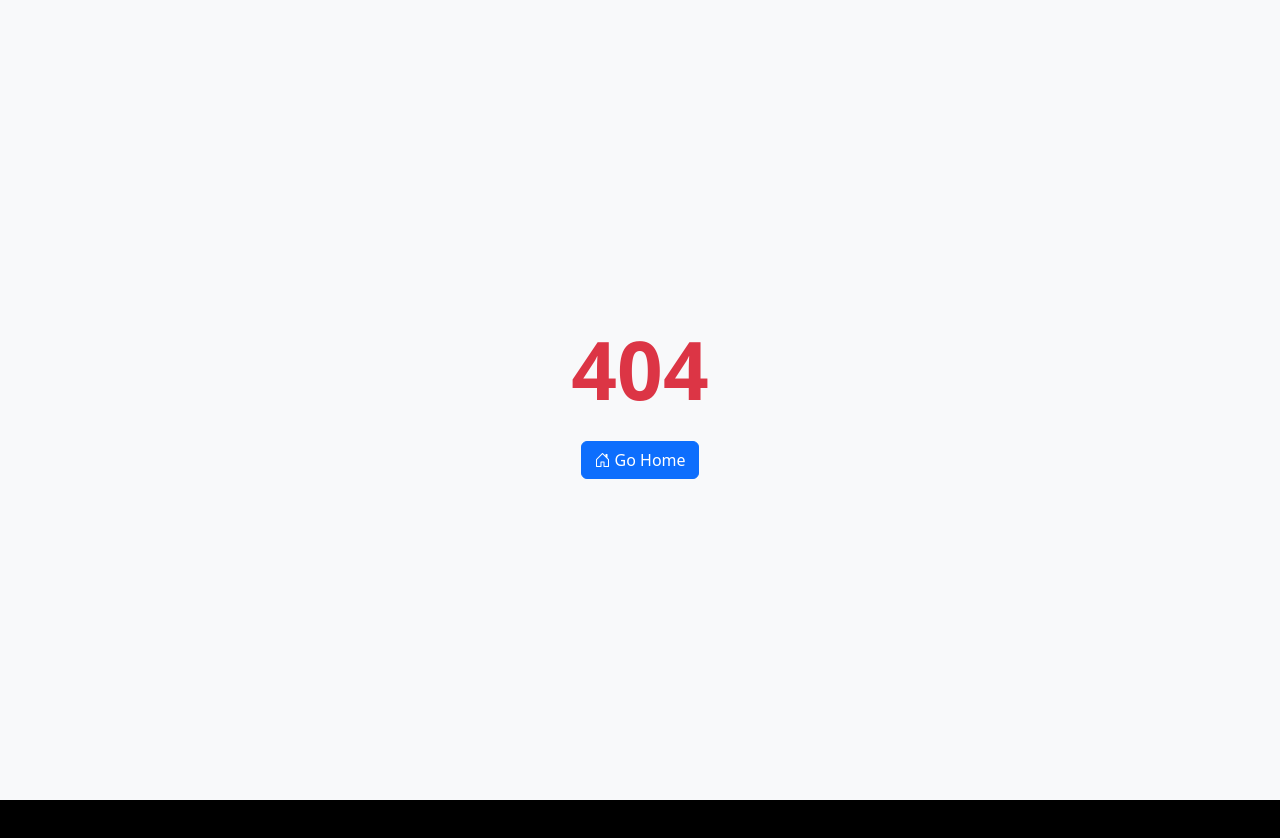
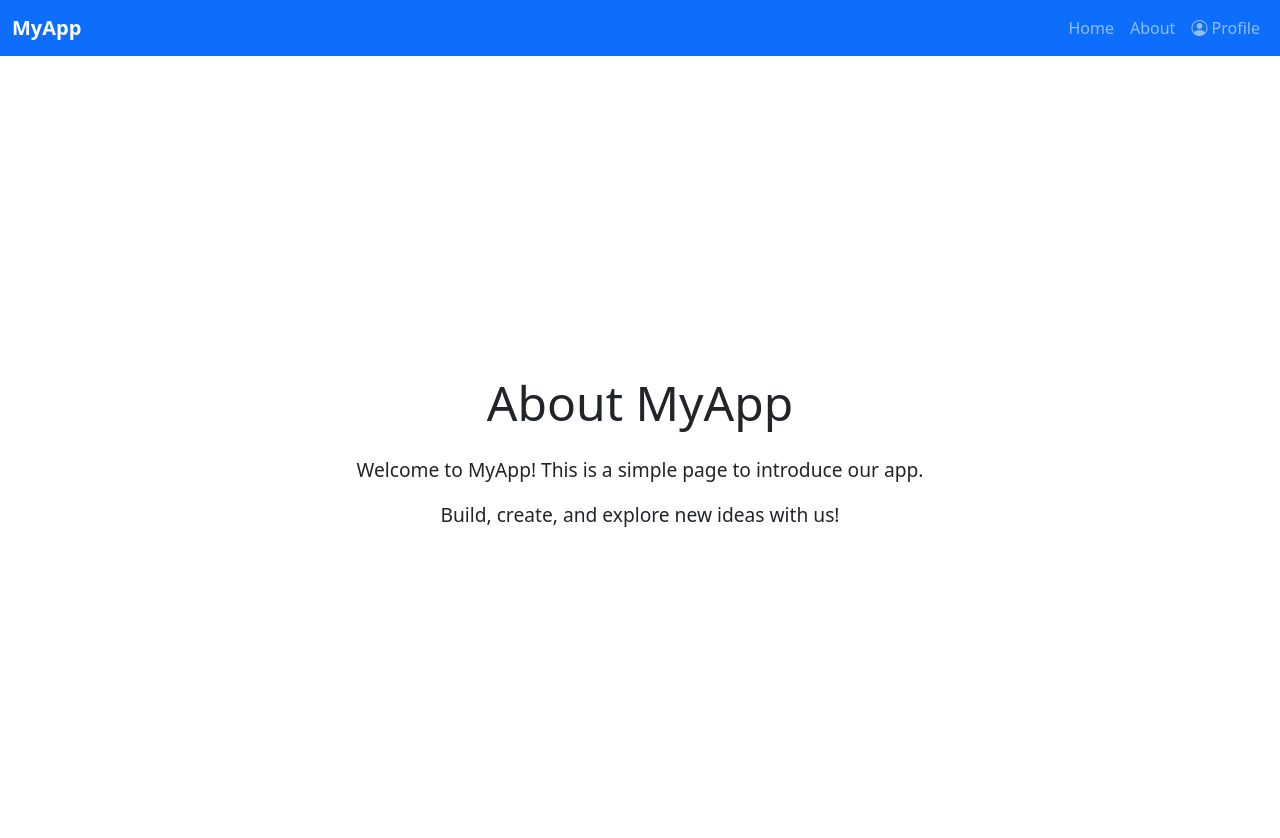
Before and after one commit to Hady-Taha/vue-base, a Vue app: page /about in a window 1280 px wide. Before the commit this address had no page. Shown: the top 838 px of the page. Before the commit the page ends 800 px from the top, so only its background shows below. Built offline with nearby package versions, Linux system fonts and the light colour scheme.

Commit message:
Refactor Home view and add About page with Navbar integration

```diff
--- a/src/App.vue
+++ b/src/App.vue
@@ -1,3 +1,8 @@
+<script setup>
+    import Navbar from './components/Navbar.vue'
+</script>
+
 <template>
-<router-view />
+    <Navbar />
+    <router-view />
 </template>
--- a/src/components/Navbar.vue
+++ b/src/components/Navbar.vue
@@ -32,9 +32,6 @@
             <router-link class="nav-link" to="/about">About</router-link>
           </li>
           <li class="nav-item">
-            <router-link class="nav-link" to="/contact">Contact</router-link>
-          </li>
-          <li class="nav-item">
             <router-link class="nav-link" to="/profile">
               <i class="bi bi-person-circle"></i> Profile
             </router-link>
--- a/src/router/index.js
+++ b/src/router/index.js
@@ -1,6 +1,7 @@
 import {createRouter,createWebHistory} from 'vue-router'
 import useAuthStore from '../stores/auth';
 import Home from '../views/Home.vue';
+import About from '../views/About.vue';
 import NotFound from '../views/NotFound.vue';
 
 // Define routes
@@ -9,6 +10,11 @@ const routes = [
         path: '/',
         name: 'Home',
         component: Home
+    },
+    {
+        path: '/about',
+        name: 'About',
+        component: About
     },
     {
         path: '/:pathMatch(.*)*',
--- /dev/null
+++ b/src/views/About.vue
@@ -0,0 +1,30 @@
+<script setup>
+</script>
+
+<template>
+    <div class="about-page d-flex flex-column justify-content-center align-items-center vh-100">
+        <h1>About MyApp</h1>
+        <p>Welcome to MyApp! This is a simple page to introduce our app.</p>
+        <p>Build, create, and explore new ideas with us!</p>
+    </div>
+</template>
+
+<style>
+    body {
+        background-color: black;
+        color: chartreuse;
+        margin: 0;
+        font-family: Arial, sans-serif;
+        text-align: center;
+    }
+
+    .about-page h1 {
+        font-size: 3rem;
+        margin-bottom: 1rem;
+    }
+
+    .about-page p {
+        font-size: 1.2rem;
+        margin: 0.5rem 0;
+    }
+</style>
--- a/src/views/Home.vue
+++ b/src/views/Home.vue
@@ -1,8 +1,5 @@
-<script setup>
-import Navbar from '../components/Navbar.vue'
-</script>
 <template>
-    <Navbar/>
+
     <div class="container d-flex flex-column justify-content-center align-items-center" style="height: 100dvh;">
         <h1 class="gradient-text">Time to build, create, and make your ideas real!</h1>
     </div>
```
